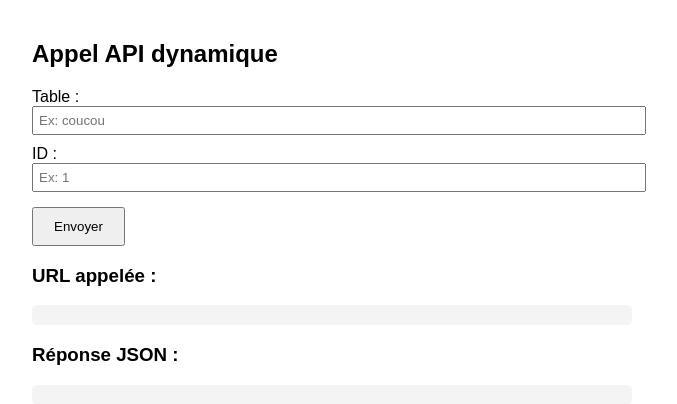
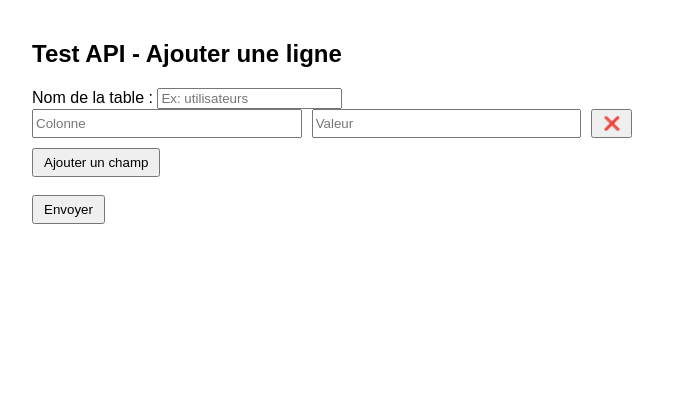
Before and after one commit to Katuro19/Web-project-CIR2, a PHP site: page / in a window 1280 px wide. Shown: the top 404 px of the page, without its empty margins (308-985 px from the left). Run offline with PHP 8.4, Linux system fonts and the light colour scheme.

Commit message:
Added backend logic for posts

```diff
--- a/back/API/request.php
+++ b/back/API/request.php
@@ -1,6 +1,6 @@
 <?php
 
-/* Cette API répond au requete de la forme :
+/* Cette API répond au requete GET de la forme :
 
     ./back/API/request.php?table=matable&...
 
@@ -73,6 +73,7 @@ $allowedMethods = [
     'request' => ['id'], //Request prend seulment l'id et renvoie l'entiertée de la ligne
     'request_if' => ['column', 'value'], //request if renvoie toute les lignes qui verifie la condition "value dans column"
     'request_if_null' => ['column'], //Renvoie toute les lignes pour lequelles la column donnée est nulle
+    'request_in_order_no_asc' => ['sortColumn'], //renvoie la BDD entiere triée en fonction du param
     'request_in_order' => ['sortColumn', 'asc'], //Renvoie la BDD entiere triée en fonction des param
     'request_if_in_order' => ['column', 'value', 'sortColumn', 'asc'], //Renvoie la DB entiere triée en fonction des parametres donnés. ATTENTION, asc doit etre 1 ou 0
     'request_all' => [] //Renvoie toute la DB (ne prend aucun parametre sauf table !)
@@ -96,6 +97,9 @@ foreach ($allowedMethods as $method => $expectedParams) { //Boucle sur chaque cl
 
     if ($expectedParams === $filteredKeys) { //check si on a les memes clés que la fonction qu'on verifie
         $calledMethod = $method; //On choisi donc celle ci a appelé
+        if($calledMethod == "request_in_order_no_asc"){
+            $calledMethod = "request_in_order";
+        }
         $methodParams = array_map(fn($param) => $_GET[$param], $unsortedParams); //Recupere les valeures de toute les clés de expectedParams dans le $_GET
         break;
     }
--- a/index.php
+++ b/index.php
@@ -1,55 +1,97 @@
 <!DOCTYPE html>
 <html lang="fr">
 <head>
-    <meta charset="UTF-8">
-    <title>Test API PHP</title>
-    <style>
-        body { font-family: sans-serif; padding: 20px; max-width: 600px; margin: auto; }
-        label { display: block; margin-top: 10px; }
-        input { padding: 5px; width: 100%; }
-        button { margin-top: 15px; padding: 10px 20px; }
-        pre { background-color: #f4f4f4; padding: 10px; border-radius: 5px; overflow-x: auto; }
-    </style>
+  <meta charset="UTF-8">
+  <title>Test POST API</title>
+  <style>
+    body {
+      font-family: sans-serif;
+      max-width: 600px;
+      margin: auto;
+      padding: 20px;
+    }
+    .field-group {
+      display: flex;
+      gap: 10px;
+      margin-bottom: 10px;
+    }
+    input[type="text"] {
+      flex: 1;
+    }
+    button {
+      padding: 5px 10px;
+    }
+  </style>
 </head>
 <body>
 
-<h2>Appel API dynamique</h2>
+  <h2>Test API - Ajouter une ligne</h2>
 
-<label for="table">Table :</label>
-<input type="text" id="table" placeholder="Ex: coucou">
+  <label for="table">Nom de la table :</label>
+  <input type="text" id="table" placeholder="Ex: utilisateurs" />
 
-<label for="id">ID :</label>
-<input type="text" id="id" placeholder="Ex: 1">
+  <div id="fields"></div>
 
-<button onclick="callAPI()">Envoyer</button>
+  <button onclick="addField()">Ajouter un champ</button>
+  <br><br>
+  <button onclick="submitData()">Envoyer</button>
 
-<h3>URL appelée :</h3>
-<pre id="url"></pre>
+  <pre id="result"></pre>
 
-<h3>Réponse JSON :</h3>
-<pre id="response"></pre>
+  <script>
+    const fieldsContainer = document.getElementById('fields');
 
-<script>
-function callAPI() {
-    const table = document.getElementById("table").value;
-    const id = document.getElementById("id").value;
+    function addField() {
+      const div = document.createElement('div');
+      div.className = 'field-group';
+      div.innerHTML = `
+        <input type="text" placeholder="Colonne" class="col" />
+        <input type="text" placeholder="Valeur" class="val" />
+        <button onclick="this.parentNode.remove()">❌</button>
+      `;
+      fieldsContainer.appendChild(div);
+    }
 
-    const apiUrl = `http://localhost:4321/back/API/request.php?table=${encodeURIComponent(table)}&id=${encodeURIComponent(id)}`;
+    function submitData() {
+      const table = document.getElementById('table').value.trim();
+      const cols = document.querySelectorAll('.col');
+      const vals = document.querySelectorAll('.val');
+      const data = { method: 'add_with', table };
 
-    // Affiche l’URL
-    document.getElementById("url").textContent = apiUrl;
+      cols.forEach((colInput, i) => {
+        const col = colInput.value.trim();
+        const val = vals[i].value.trim();
+        if (col) {
+          data[col] = val;
+        }
+      });
 
-    // Appel fetch
-    fetch(apiUrl)
-        .then(response => response.json())
-        .then(data => {
-            document.getElementById("response").textContent = JSON.stringify(data, null, 2);
+        fetch('http://localhost:4321/back/API/insert.php', {
+        method: 'POST',
+        headers: {
+            'Content-Type': 'application/x-www-form-urlencoded'
+        },
+        body: new URLSearchParams(data)
         })
-        .catch(error => {
-            document.getElementById("response").textContent = "Erreur : " + error;
+        .then(async res => {
+        const text = await res.text();
+        try {
+            const json = JSON.parse(text);
+            document.getElementById('result').textContent = JSON.stringify(json, null, 2);
+        } catch (e) {
+            // Si ce n’est pas du JSON, on affiche le texte brut
+            document.getElementById('result').textContent = 'Réponse brute:\n\n' + text;
+        }
+        })
+        .catch(err => {
+        document.getElementById('result').textContent = 'Erreur: ' + err;
         });
-}
-</script>
+
+    }
+
+    // Ajoute un champ de base au démarrage
+    addField();
+  </script>
 
 </body>
 </html>
```
Also changed, not shown: back/API/insert.php (+92 -0 lines), back/databases/Schemas/data.sql (added, +9 -0 lines), back/databases/conn.php (+3 -6 lines), back/databases/requests.php (+11 -23 lines), 1 other file.
